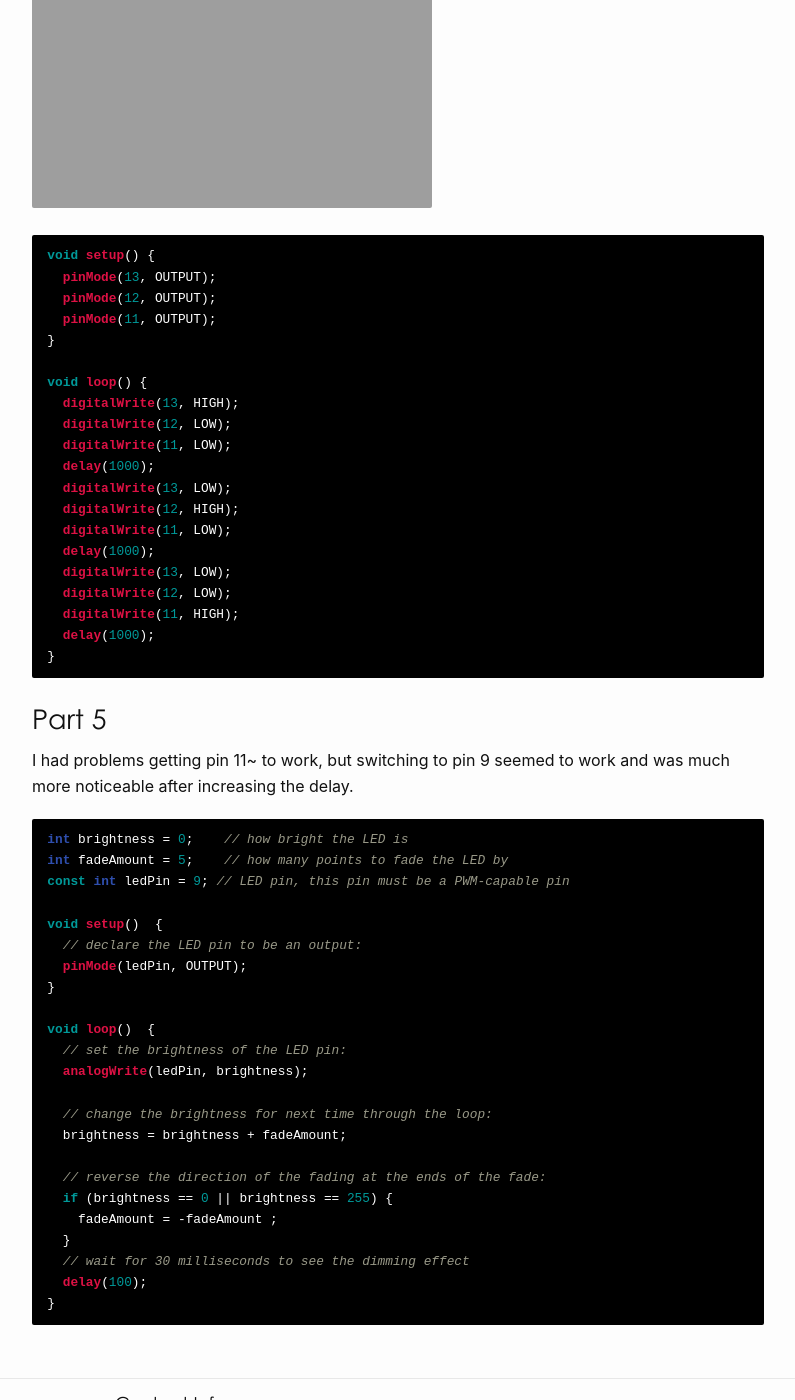
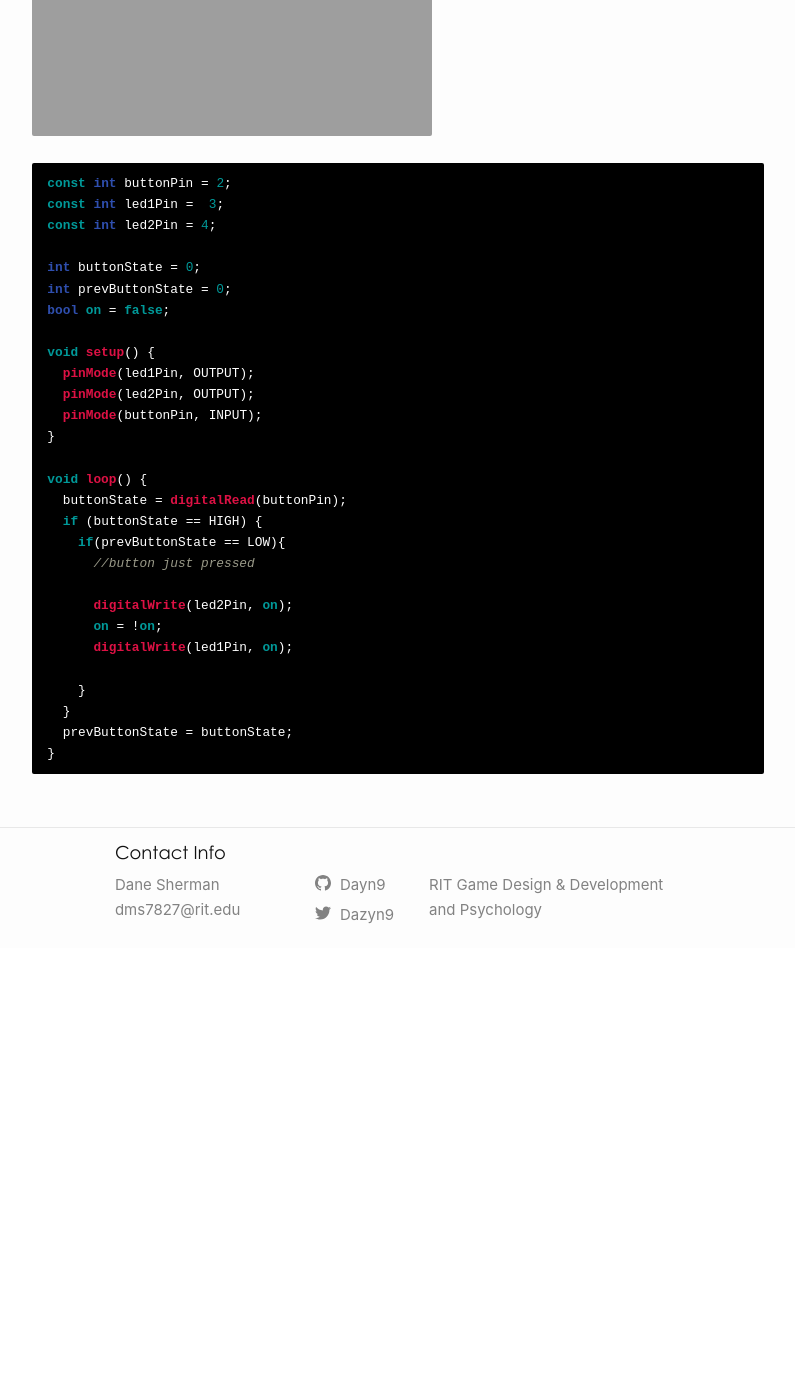
Before and after one commit to Dayn9/dayn9.github.io, a Jekyll site: the page built from _posts/blog/2020-09-16-exercise4.md, in a window 1280 px wide and 1400 px high, scrolled down 814 px. Shown: the whole window, without its empty margins (242-1037 px from the left). Built offline with Jekyll 4.4.1, drawn with Linux system fonts in a browser that asks for light colours; after the commit the page ends 1762 px from its top, so only the background shows below that; some of the changed text lies outside the part shown.

Commit message:
470 - exercise 4

```diff
--- a/_posts/blog/2020-09-16-exercise4.md
+++ b/_posts/blog/2020-09-16-exercise4.md
@@ -1,90 +1,48 @@
 ---
 layout: post
-title:  "Exercise 2"
-date:   2020-09-14 11:15:33 -0400
+title:  "Exercise 4"
+date:   2020-09-16 11:15:33 -0400
 categories: [blog, IGME470]
 ---
 
-LED blinks and fades
+Arduino Digital I/O
 
 <!--more-->
 
-# Part 1 & 2 : Blink
+# Buttons
 
-I had to manually set the pin to 13, I think the built-in pin is something else of the board I'm using.
+![Setup]({{site.url}}/media/class/470/E4-2.jpg)
+![Setup]({{site.url}}/media/class/470/E4-1.jpg)
 
 {% highlight c#%}
 
+const int buttonPin = 2;
+const int led1Pin =  3;
+const int led2Pin = 4;
+
+int buttonState = 0;
+int prevButtonState = 0;
+bool on = false;
+
 void setup() {
-  // initialize digital pin LED_BUILTIN as an output.
-  pinMode(13, OUTPUT);
+  pinMode(led1Pin, OUTPUT);
+  pinMode(led2Pin, OUTPUT);
+  pinMode(buttonPin, INPUT);
 }
 
-// the loop function runs over and over again forever
 void loop() {
-  digitalWrite(13, HIGH);   // turn the LED on (HIGH is the voltage level)
-  delay(100);                       // wait for a tenth of a second
-  digitalWrite(13, LOW);    // turn the LED off by making the voltage LOW
-  delay(1000);                       // wait for a second
+  buttonState = digitalRead(buttonPin);
+  if (buttonState == HIGH) {
+    if(prevButtonState == LOW){
+      //button just pressed
+
+      digitalWrite(led2Pin, on);
+      on = !on;
+      digitalWrite(led1Pin, on);
+
+    }
+  }
+  prevButtonState = buttonState;
 }
 
 {% endhighlight %}
-
-# Part 3 & 4: Adding LED's
-
-![Setup]({{site.url}}/media/class/470/E2.jpg)
-
-{% highlight c#%}
-void setup() {
-  pinMode(13, OUTPUT);
-  pinMode(12, OUTPUT);
-  pinMode(11, OUTPUT);
-}
-
-void loop() {
-  digitalWrite(13, HIGH);
-  digitalWrite(12, LOW);
-  digitalWrite(11, LOW);
-  delay(1000);
-  digitalWrite(13, LOW);
-  digitalWrite(12, HIGH);
-  digitalWrite(11, LOW);
-  delay(1000);
-  digitalWrite(13, LOW);
-  digitalWrite(12, LOW);
-  digitalWrite(11, HIGH);
-  delay(1000);
-}
-{% endhighlight %}
-
-# Part 5
-
-I had problems getting pin 11~ to work, but switching to pin 9 seemed to work and was much more noticeable after increasing the delay.
-
-{% highlight c#%}
-
-int brightness = 0;    // how bright the LED is
-int fadeAmount = 5;    // how many points to fade the LED by
-const int ledPin = 9; // LED pin, this pin must be a PWM-capable pin
-
-void setup()  {
-  // declare the LED pin to be an output:
-  pinMode(ledPin, OUTPUT);
-}
-
-void loop()  {
-  // set the brightness of the LED pin:
-  analogWrite(ledPin, brightness);
-
-  // change the brightness for next time through the loop:
-  brightness = brightness + fadeAmount;
-
-  // reverse the direction of the fading at the ends of the fade:
-  if (brightness == 0 || brightness == 255) {
-    fadeAmount = -fadeAmount ;
-  }
-  // wait for 30 milliseconds to see the dimming effect
-  delay(100);
-}
-
-{% endhighlight %}
```
Also changed, not shown: 2 other files.
